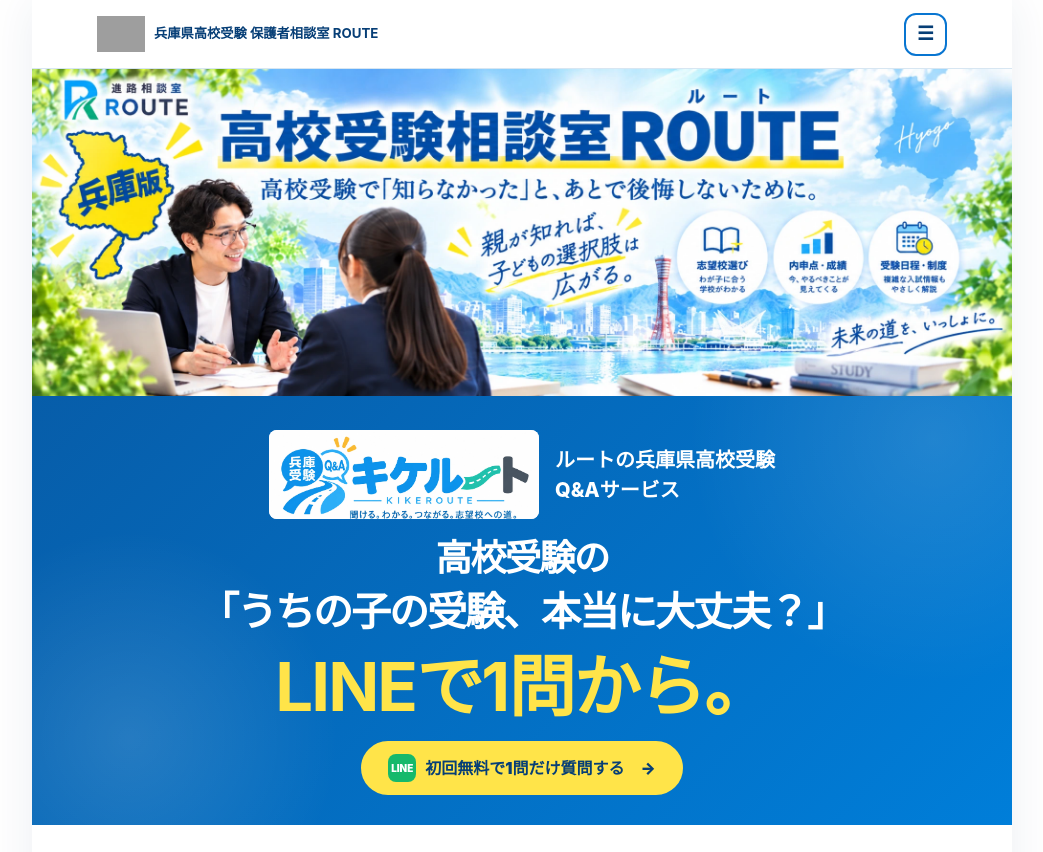
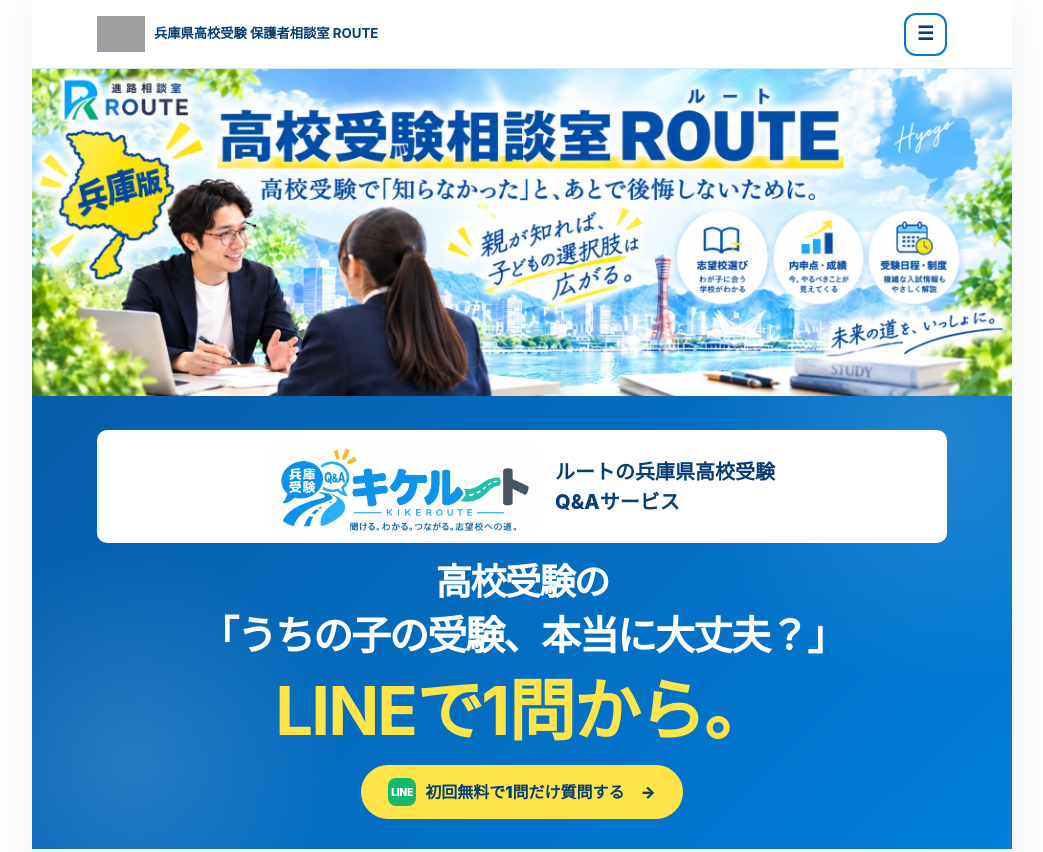
Before and after one commit to jukensoudan-route/new, a plain HTML site: page index.html in a window 1280 px wide. Shown: the top 852 px of the page, without its empty margins (118-1161 px from the left). Drawn offline with Linux system fonts and the light colour scheme; grey boxes are pictures that could not be loaded.

Commit message:
Set Kikeroute service branding panel to white background

```diff
--- a/index.html
+++ b/index.html
@@ -57,6 +57,7 @@
 .freein{flex-direction:column}.freein .cta{width:92%;font-size:.88rem}
 }
 
+.service-brand{background:#fff;color:var(--navy);padding:12px 16px;border-radius:10px}
 </style>
 </head>
 <body>
```
